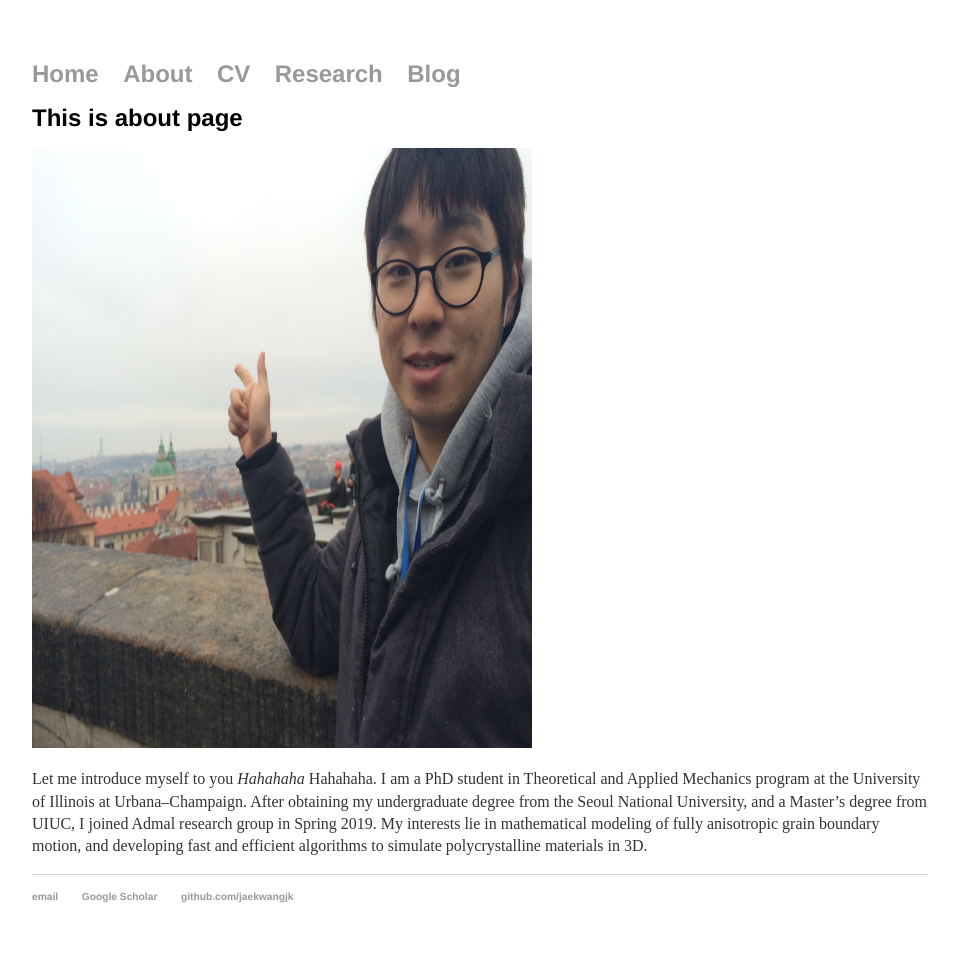
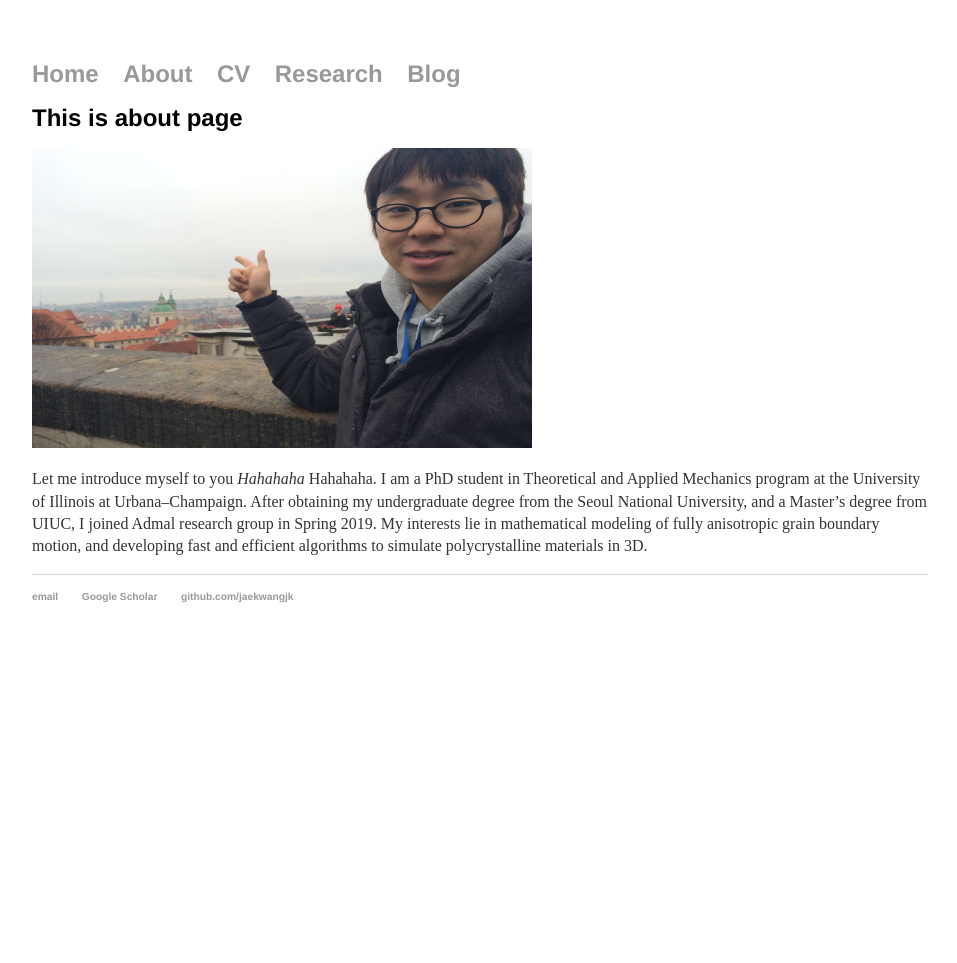
Before and after one commit to jaekwangjk/jaekwangjk.github.io, a Jekyll site: the page built from about.html, in a window 1280 px wide. Shown: the whole page, without its empty margins (160-1117 px from the left). Built offline with Jekyll 4.4.1, drawn with Linux system fonts in a browser that asks for light colours; after the commit the page ends 900 px from its top, so only the background shows below that.

Commit message:
Update about.html

```diff
--- a/about.html
+++ b/about.html
@@ -5,7 +5,7 @@ title: Jaekwang Kim
 <div class="blurb">
 	<h1>This is about page </h1>
 
-    <img src="pictures/self_photo.jpg" alt="My self" style="width:500px;height:600px;">
+    <img src="pictures/self_photo.jpg" alt="My self" style="width:500px;height:300px;">
 	<p>Let me introduce myself to you <em>Hahahaha</em> Hahahaha.
 	I am a PhD student in Theoretical and Applied Mechanics
 	program at the University of Illinois at Urbana–Champaign.
```
